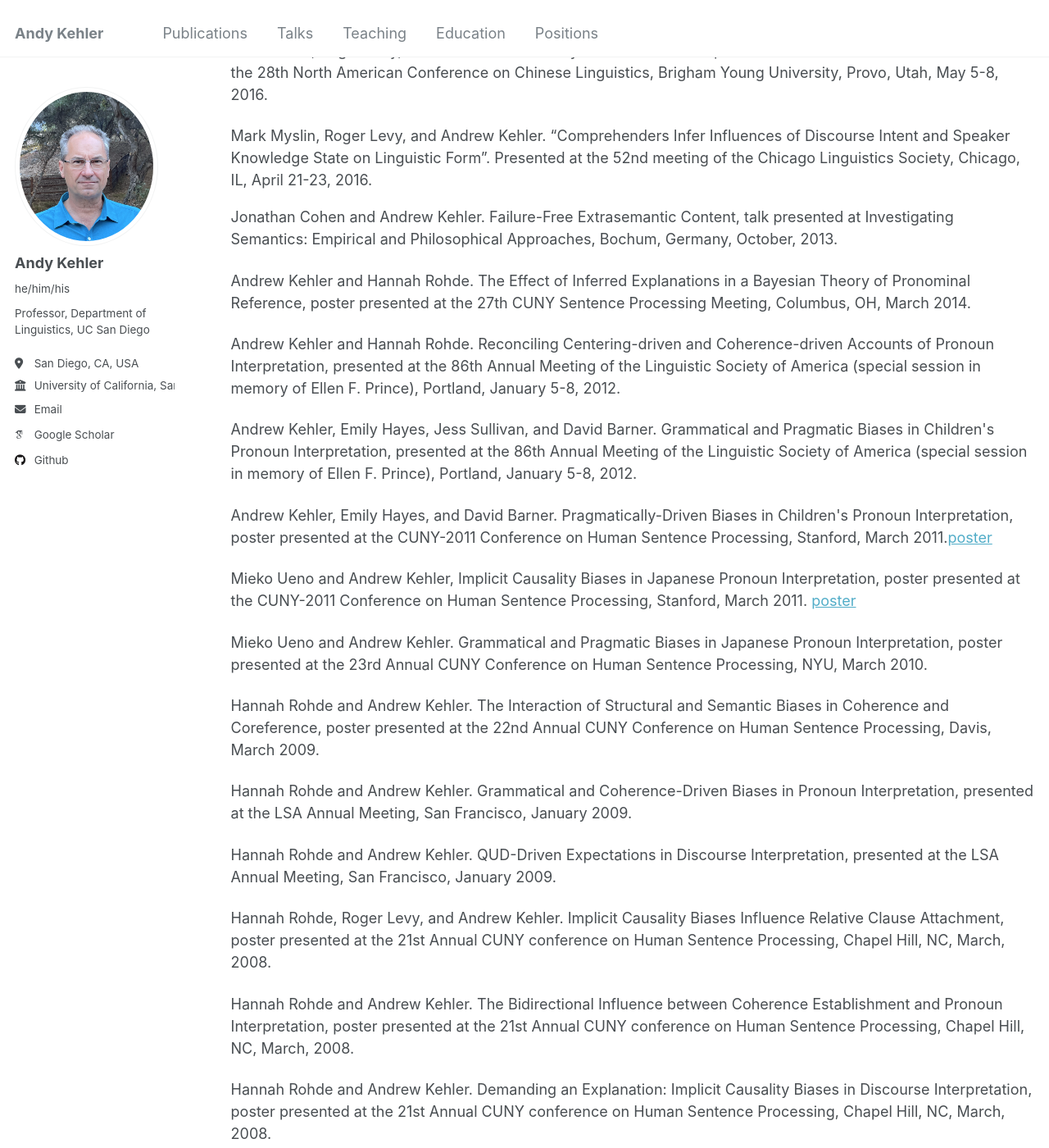
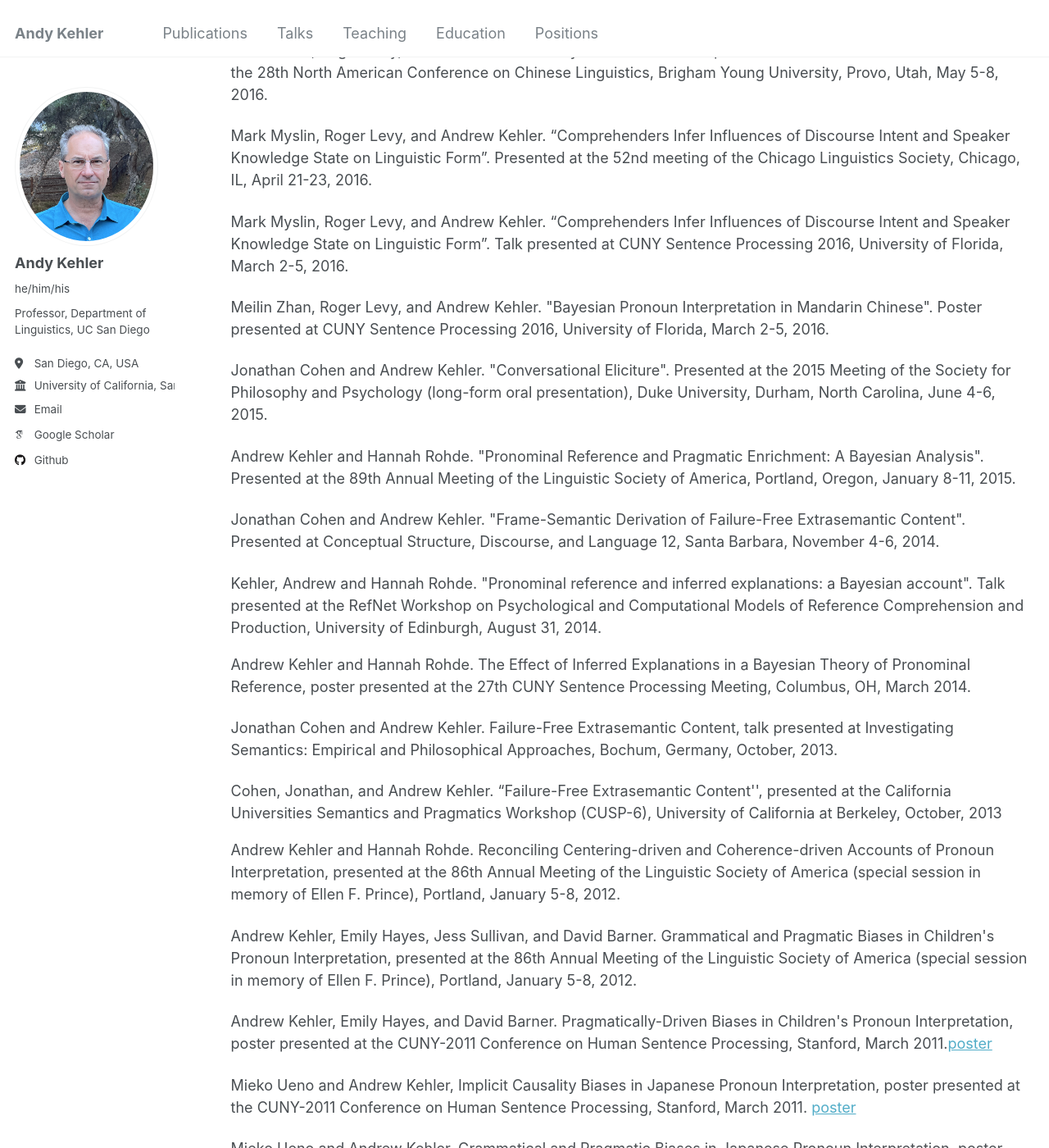
Before and after one commit to akehler/akehler.github.io, a Jekyll site: the page built from _pages/publications.html, in a window 1280 px wide and 1400 px high, scrolled down 9009 px. Shown: the whole window at 82% size. Built offline with Jekyll 4.4.1, drawn with Linux system fonts in a browser that asks for light colours; some web fonts are replaced.

Commit message:
Update publications.html

```diff
--- a/_pages/publications.html
+++ b/_pages/publications.html
@@ -610,29 +610,38 @@ at the 28th North American Conference on Chinese Linguistics, Brigham Young Univ
 <p></p>Mark Myslin, Roger Levy, and Andrew Kehler. “Comprehenders Infer Influences of Discourse Intent and Speaker
 Knowledge State on Linguistic Form”. Presented at the 52nd meeting of the Chicago Linguistics Society, Chicago, IL, April 21-23, 2016.
 
+<p></p>Mark Myslin, Roger Levy, and Andrew Kehler. “Comprehenders Infer Influences of Discourse Intent and Speaker Knowledge
+State on Linguistic Form”. Talk presented at CUNY Sentence Processing 2016, University of Florida, March 2-5, 2016.
 
+<p></p>Meilin Zhan, Roger Levy, and Andrew Kehler. "Bayesian Pronoun Interpretation in Mandarin Chinese". Poster
+presented at CUNY Sentence Processing 2016, University of Florida, March 2-5, 2016.
 
+<p></p>Jonathan Cohen and Andrew Kehler. "Conversational Eliciture". Presented at the 2015 Meeting of the Society for Philosophy
+and Psychology (long-form oral presentation), Duke University, Durham, North Carolina, June 4-6, 2015.
 
+<p></p>Andrew Kehler and Hannah Rohde. "Pronominal Reference and Pragmatic Enrichment: A Bayesian Analysis". Presented at the
+89th Annual Meeting of the Linguistic Society of America, Portland, Oregon, January 8-11, 2015.
 
+<p></p>Jonathan Cohen and Andrew Kehler. "Frame-Semantic Derivation of Failure-Free Extrasemantic Content". Presented at
+Conceptual Structure, Discourse, and Language 12, Santa Barbara, November 4-6, 2014.
 
+<p></p>Kehler, Andrew and Hannah Rohde. "Pronominal reference and inferred explanations: a Bayesian account".
+Talk presented at the RefNet Workshop on Psychological and Computational Models of Reference Comprehension and
+Production, University of Edinburgh, August 31, 2014.
 
-
-
-
-
-
-
+<p>Andrew Kehler and Hannah Rohde.  The Effect of Inferred
+			  Explanations in a Bayesian Theory of
+			  Pronominal Reference, poster presented at
+			  the 27th CUNY Sentence Processing Meeting,
+			  Columbus, OH, March 2014.
 
 <p>Jonathan Cohen and Andrew Kehler. Failure-Free
 Extrasemantic Content, talk presented at Investigating Semantics:
 Empirical and Philosophical Approaches, Bochum, Germany, October,
 2013.
 
-<p>Andrew Kehler and Hannah Rohde.  The Effect of Inferred
-			  Explanations in a Bayesian Theory of
-			  Pronominal Reference, poster presented at
-			  the 27th CUNY Sentence Processing Meeting,
-			  Columbus, OH, March 2014.
+<p></p>Cohen, Jonathan, and Andrew Kehler. “Failure-Free Extrasemantic Content'', presented at the California
+Universities Semantics and Pragmatics Workshop (CUSP-6), University of California at Berkeley, October, 2013
 
 <p> Andrew Kehler and Hannah Rohde.  Reconciling Centering-driven and Coherence-driven
 Accounts of Pronoun Interpretation, presented at the
```
